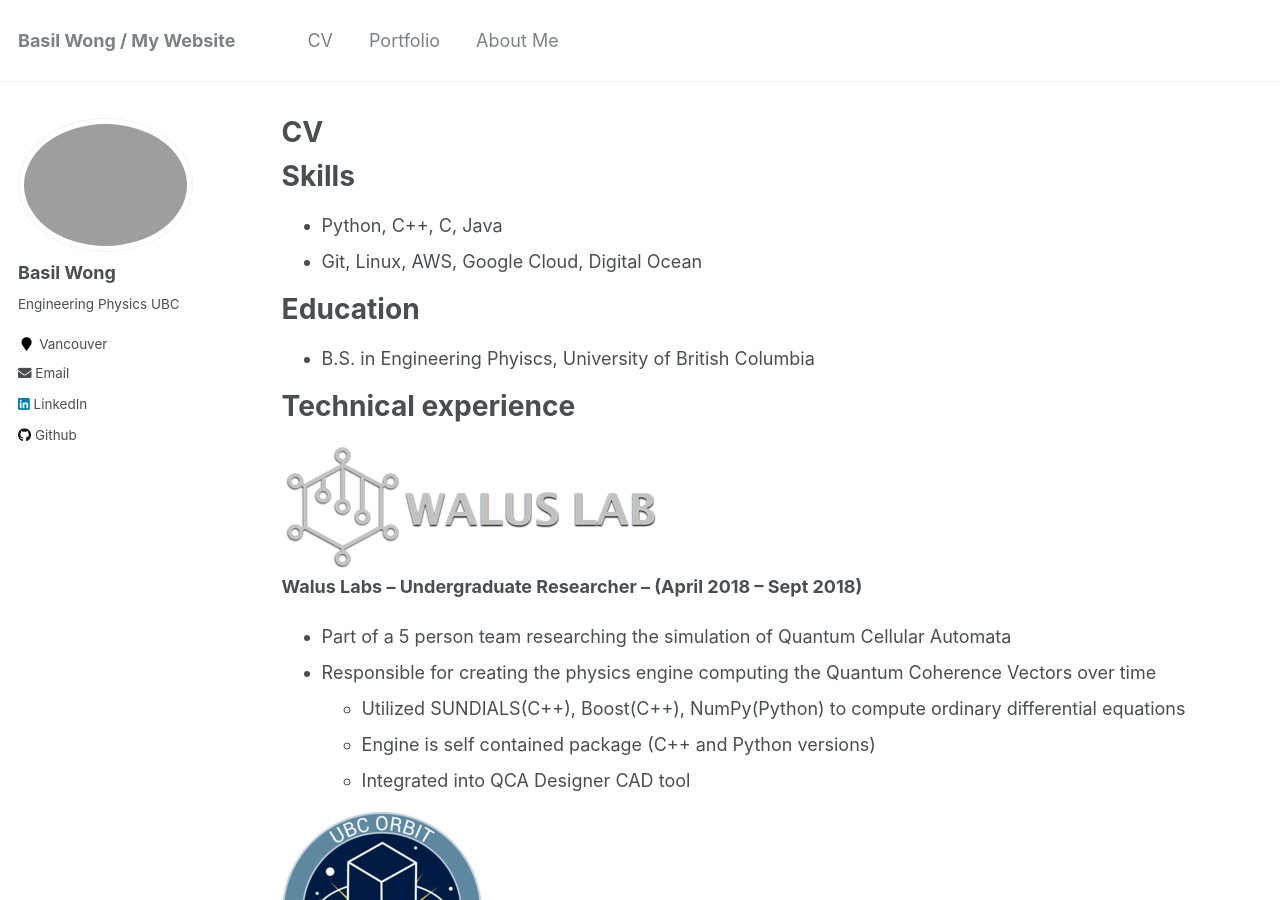
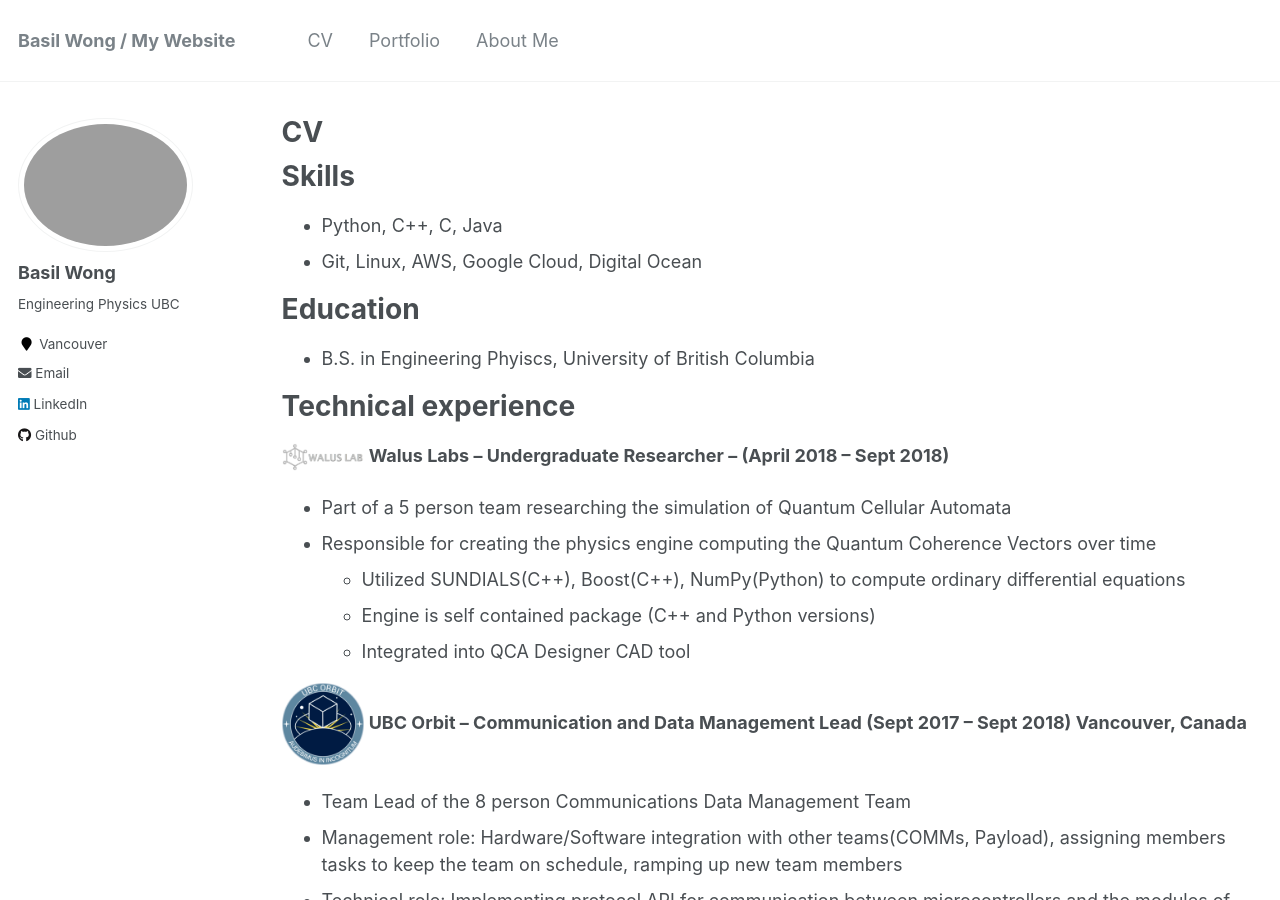
Before and after one commit to basilwong/basilwong.github.io, a Jekyll site: the page built from _pages/cv.md, in a window 1280 px wide and 900 px high. Built offline with Jekyll 4.4.1, drawn with Linux system fonts in a browser that asks for light colours.

Commit message:
changed to html for cv

```diff
--- a/_pages/cv.md
+++ b/_pages/cv.md
@@ -20,7 +20,7 @@ Education
 
 Technical experience
 ======
-[<img src='https://basilwong.github.io/files/logos/WALUSLAB.png' height='150'>](https://waluslab.ece.ubc.ca/) <br/>
+<a href="https://waluslab.ece.ubc.ca/"><img src="https://basilwong.github.io/files/logos/WALUSLAB.png" width="82" height="86" title="w flower" alt="f"></a>
 **Walus Labs – Undergraduate Researcher – (April 2018 – Sept 2018)**
   * Part of a 5 person team researching the simulation of Quantum Cellular Automata
   * Responsible for creating the physics engine computing the Quantum Coherence Vectors over time
@@ -28,7 +28,7 @@ Technical experience
     * Engine is self contained package (C++ and Python versions)
     * Integrated into QCA Designer CAD tool
 
-[<img src='https://basilwong.github.io/files/logos/ubcorbit.png' height='150'>](https://www.ubcorbit.com/) <br/>
+<a href="https://www.ubcorbit.com/"><img src="https://basilwong.github.io/files/logos/ubcorbit.png" width="82" height="86" title="d flower" alt="e"></a>
 **UBC Orbit – Communication and Data Management Lead (Sept 2017 – Sept 2018) Vancouver, Canada**
   * Team Lead of the 8 person Communications Data Management Team
   * Management role: Hardware/Software integration with other teams(COMMs, Payload), assigning members tasks to keep the team on schedule, ramping up new team members
@@ -38,7 +38,7 @@ Technical experience
 	* Successfully tested a prototype under proton beam at TRIUMF facility November 2017
 	* Design is based on C
 
-[<img src='https://basilwong.github.io/files/logos/Neurio_logo.png' height='150'>](https://www.neur.io/) <br/>
+<a href="https://www.neur.io/"><img src="https://basilwong.github.io/files/logos/Neurio_logo.png" width="82" height="86" title="d flower" alt="e"></a>
 **Neurio Technology – Hardware/Software Engineer Coop – (April 2017 – Sept 2017)**
   * Independently designed and implemented current transformer testing system to be integrated with the overseas manufacturing process of Current Transformers
   * Worked with Creation Technologies in China to get testing system running at the location of manufacturing (Changzhou)
@@ -51,7 +51,7 @@ Technical experience
     * Also logging, processing and analyzing the test data of thousands of units for the purpose of quality assurance and optimization.
   * Part of a 4 person hardware team in a 20 person company, projects were independent
 
-[<img src='https://basilwong.github.io/files/logos/intel_logo.png' height='150'>](https://www.intel.ca/content/www/ca/en/homepage.html) <br/>
+<a href="https://www.intel.ca/content/www/ca/en/homepage.html"><img src="https://basilwong.github.io/files/logos/intel_logo.png" width="82" height="86" title="d flower" alt="e"></a>
 **Intel – Embedded Systems Engineer Coop – (Jan 2016 – April 2016) Vancouver, Canada**
   * Validation testing of new Solid State Drive Controller ASIC
   * Wrote and ran Python scripts that interacted with C-based framework
@@ -73,3 +73,13 @@ Other Experience
 **Indigo Books - Customer Service Rep./Cashier/Stock  (Jun 2011 - Dec 2011) Vancouver, Canada**
   * Leveraged knowledge of books from personal reading to help customers
   * Worked on the cashier and inventory team
+
+
+
+[<img src='https://basilwong.github.io/files/logos/WALUSLAB.png' height='150'>](https://waluslab.ece.ubc.ca/) <br/>
+
+[<img src='https://basilwong.github.io/files/logos/ubcorbit.png' height='150'>](https://www.ubcorbit.com/) <br/>
+
+[<img src='https://basilwong.github.io/files/logos/Neurio_logo.png' height='150'>](https://www.neur.io/) <br/>
+
+[<img src='https://basilwong.github.io/files/logos/intel_logo.png' height='150'>](https://www.intel.ca/content/www/ca/en/homepage.html) <br/>
```
